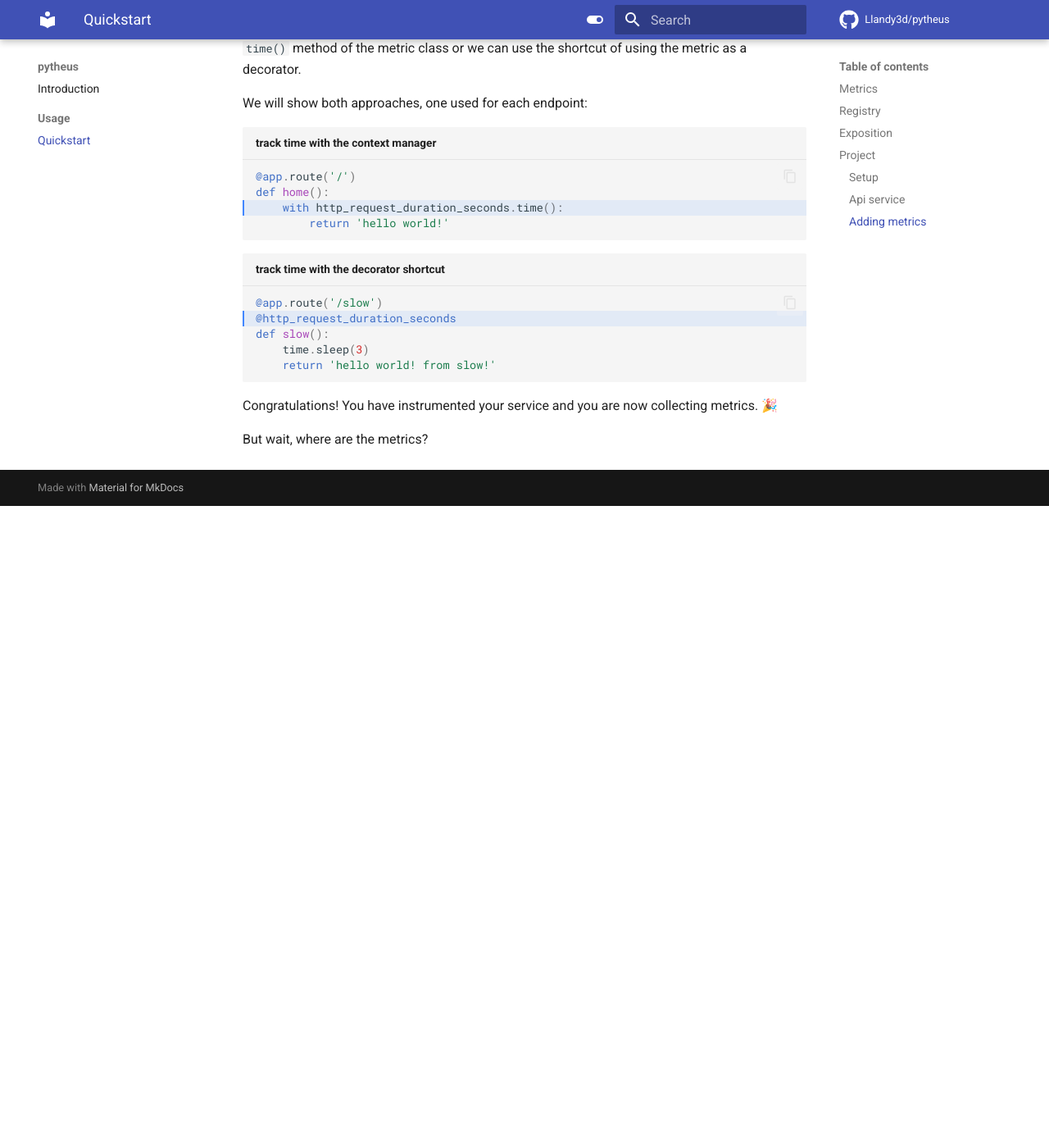
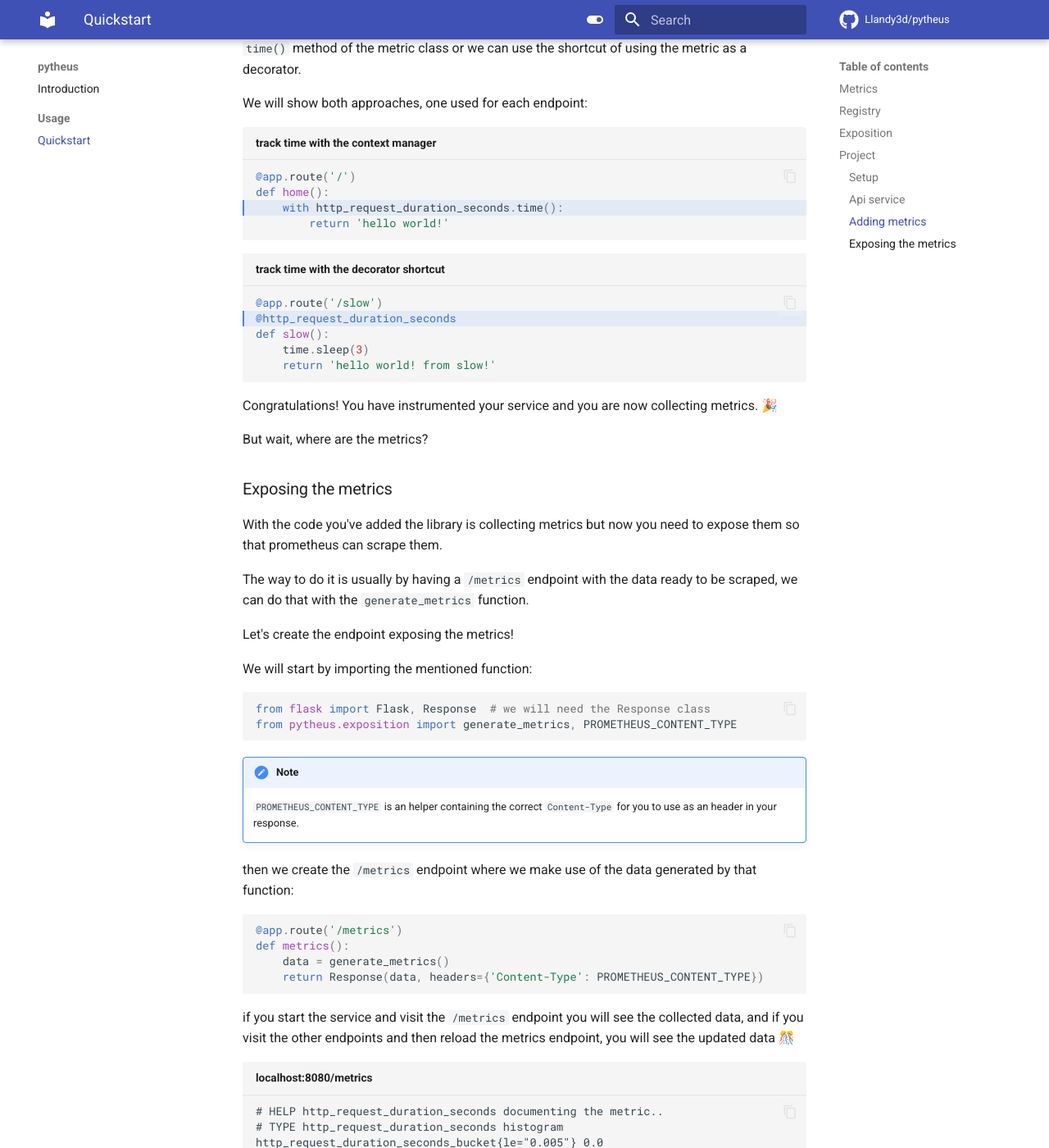
Before and after one commit to Llandy3d/pytheus, an MkDocs documentation site: the page built from docs/quickstart.md, in a window 1280 px wide and 1400 px high, scrolled down 4165 px. Shown: the whole window at 82% size. Built offline with MkDocs 1.6.1 and Material for MkDocs 9.7.7, drawn with Linux system fonts in a browser that asks for light colours; comment, search, counter and statistics services are not loaded; before the commit the page ends 4782 px from its top, so only the background shows below that; some of the changed text lies outside the part shown.

Commit message:
quickstart: exposition

````diff
--- a/docs/quickstart.md
+++ b/docs/quickstart.md
@@ -188,3 +188,91 @@ def slow():
 Congratulations! You have instrumented your service and you are now collecting metrics. 🎉
 
 But wait, where are the metrics?
+
+### Exposing the metrics
+
+With the code you've added the library is collecting metrics but now you need to expose them so that prometheus can scrape them.
+
+The way to do it is usually by having a `/metrics` endpoint with the data ready to be scraped, we can do that with the `generate_metrics` function.
+
+Let's create the endpoint exposing the metrics!
+
+We will start by importing the mentioned function:
+
+```python
+from flask import Flask, Response  # we will need the Response class
+from pytheus.exposition import generate_metrics, PROMETHEUS_CONTENT_TYPE
+```
+
+!!! note
+
+    `PROMETHEUS_CONTENT_TYPE` is an helper containing the correct `Content-Type` for you to use as an header in your response.
+
+then we create the `/metrics` endpoint where we make use of the data generated by that function:
+
+```python
+@app.route('/metrics')
+def metrics():
+    data = generate_metrics()
+    return Response(data, headers={'Content-Type': PROMETHEUS_CONTENT_TYPE})
+```
+
+if you start the service and visit the `/metrics` endpoint you will see the collected data, and if you visit the other endpoints and then reload the metrics endpoint, you will see the updated data 🎊
+
+``` title="localhost:8080/metrics"
+# HELP http_request_duration_seconds documenting the metric..
+# TYPE http_request_duration_seconds histogram
+http_request_duration_seconds_bucket{le="0.005"} 0.0
+http_request_duration_seconds_bucket{le="0.01"} 0.0
+http_request_duration_seconds_bucket{le="0.025"} 0.0
+http_request_duration_seconds_bucket{le="0.05"} 0.0
+http_request_duration_seconds_bucket{le="0.1"} 0.0
+http_request_duration_seconds_bucket{le="0.25"} 0.0
+http_request_duration_seconds_bucket{le="0.5"} 0.0
+http_request_duration_seconds_bucket{le="1"} 0.0
+http_request_duration_seconds_bucket{le="2.5"} 0.0
+http_request_duration_seconds_bucket{le="5"} 0.0
+http_request_duration_seconds_bucket{le="10"} 0.0
+http_request_duration_seconds_bucket{le="inf"} 0.0
+http_request_duration_seconds_sum 0.0
+http_request_duration_seconds_count 0.0
+```
+
+!!! tip
+
+    `0.005, 0.01, 0.025, 0.05, 0.1, 0.25, 0.5, 1, 2.5, 5, 10` are the default bucket values for the `Histogram` and can be changed!
+
+The final file should look like this:
+
+```python title="quickstart.py"
+import time
+from flask import Flask, Response
+from pytheus.metrics import Histogram
+from pytheus.exposition import generate_metrics, PROMETHEUS_CONTENT_TYPE
+
+app = Flask(__name__)
+
+http_request_duration_seconds = Histogram(
+    'http_request_duration_seconds', 'documenting the metric..'
+)
+
+@app.route('/metrics')
+def metrics():
+    data = generate_metrics()
+    return Response(data, headers={'Content-Type': PROMETHEUS_CONTENT_TYPE})
+
+# track time with the context manager
+@app.route('/')
+def home():
+    with http_request_duration_seconds.time():
+        return 'hello world!'
+
+# alternatively you can also track time with the decorator shortcut
+@app.route('/slow')
+@http_request_duration_seconds
+def slow():
+    time.sleep(3)
+    return 'hello world! from slow!'
+
+app.run(host='0.0.0.0', port=8080)
+```
````
